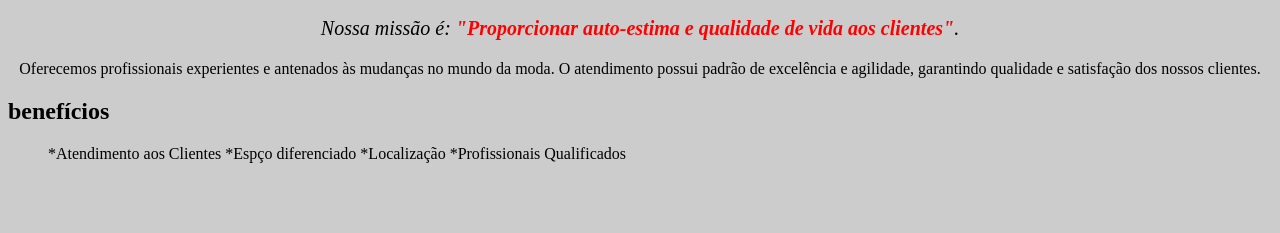
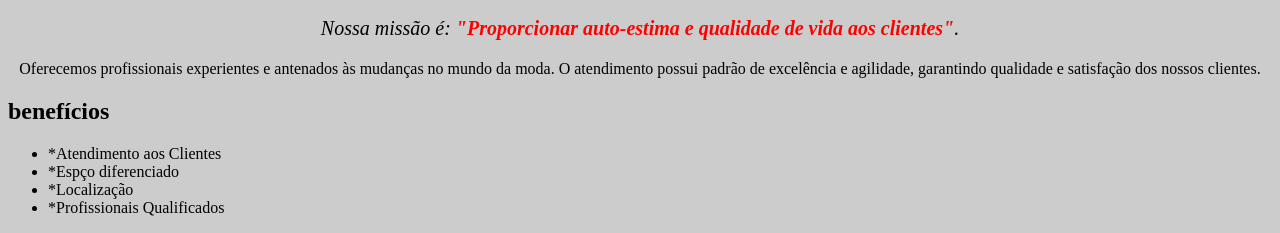
Before and after one commit to eloisapinow/eloisapinow, a plain HTML site: page index.html in a window 1280 px wide. Shown: the part 605-838 px from the top of the page. Before the commit the page ends 800 px from the top, so only its background shows below. Drawn offline with Linux system fonts and the light colour scheme.

Commit message:
Add files via upload

```diff
--- a/index.html
+++ b/index.html
@@ -22,10 +22,10 @@
          <h2>benefícios </h2>
 
          <ul>
-            *Atendimento aos Clientes
-            *Espço diferenciado
-            *Localização
-            *Profissionais Qualificados
+            <li>*Atendimento aos Clientes </li>
+            <li>*Espço diferenciado </li>
+            <li>*Localização </li>
+            <li>*Profissionais Qualificados </li>
          </ul>
     </body>
 </html>
```
